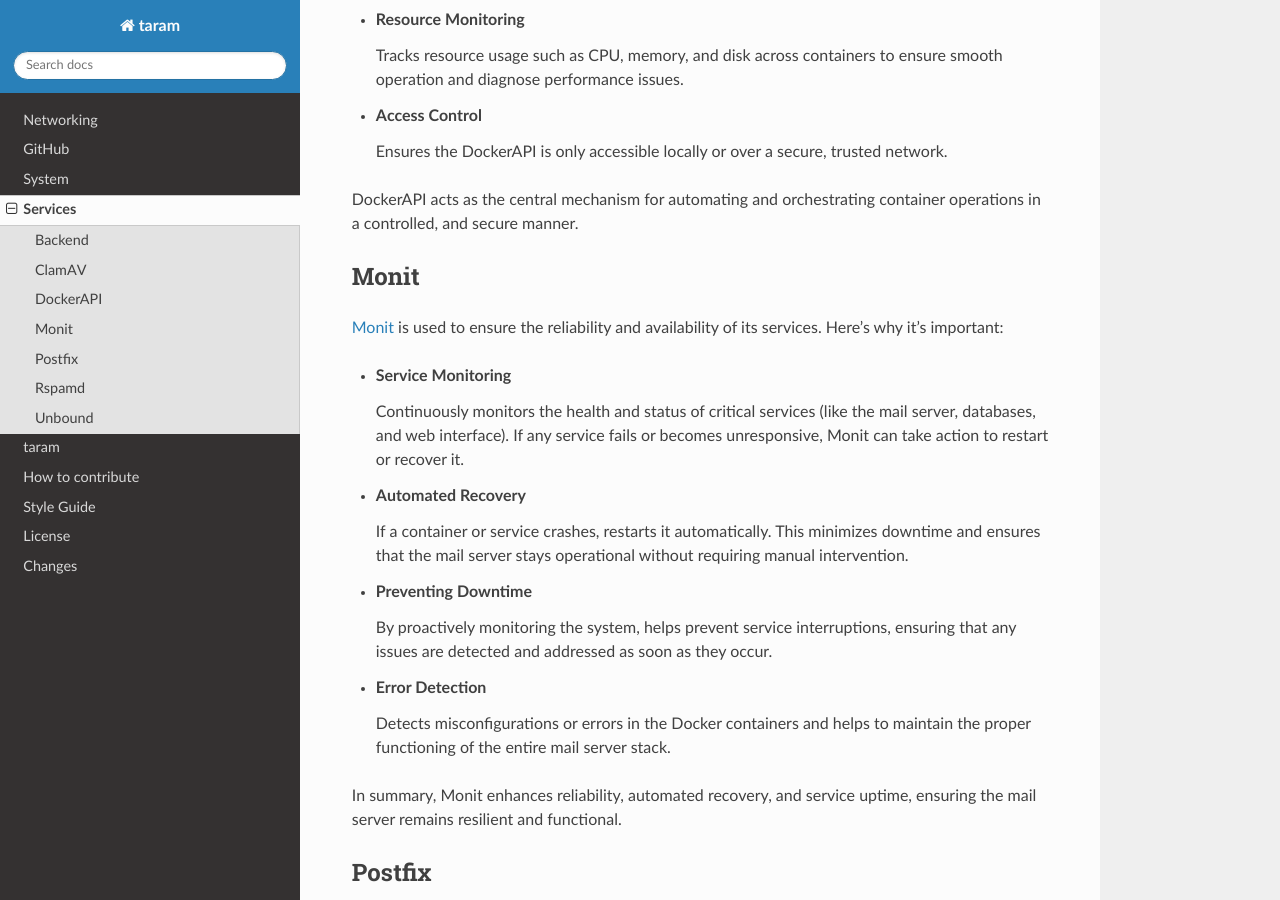
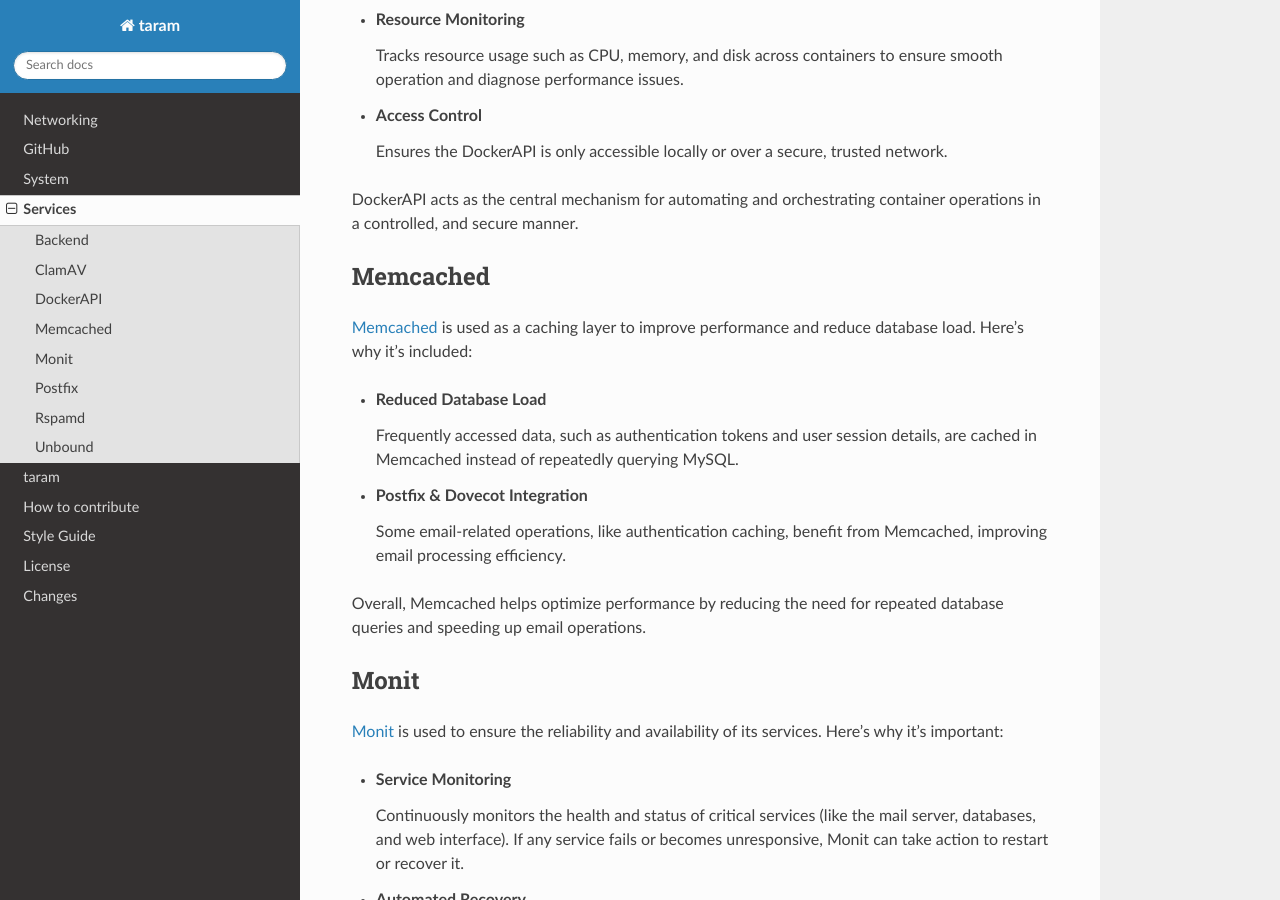
Before and after one commit to cr3/taramail, a Sphinx documentation site: the page built from docs/services.rst, in a window 1280 px wide and 900 px high, scrolled down 1568 px. Built offline with Sphinx 7.4.7 and the Read the Docs theme 3.1.0, drawn with Linux system fonts in a browser that asks for light colours; the version number is read from the project's files by our own code.

Commit message:
Add Memcached service

```diff
--- a/CHANGES.rst
+++ b/CHANGES.rst
@@ -1,12 +1,13 @@
 Version 0.2.0
 -------------
 
-Released 2025-01-27
+Released 2025-02-04
 
 -   Add backend service.
 -   Add clamd service.
 -   Add dockerapi service.
 -   Add dyndns service.
+-   Add memcached service.
 -   Add monit service.
 -   Add mysql service.
 -   Add netfilter service.
--- a/docs/services.rst
+++ b/docs/services.rst
@@ -92,6 +92,27 @@
 
 DockerAPI acts as the central mechanism for automating and orchestrating
 container operations in a controlled, and secure manner.
+
+Memcached
+---------
+
+`Memcached`_ is used as a caching layer to improve performance and reduce
+database load. Here’s why it’s included:
+
+* **Reduced Database Load**
+
+  Frequently accessed data, such as authentication tokens and user session
+  details, are cached in Memcached instead of repeatedly querying MySQL.
+
+* **Postfix & Dovecot Integration**
+
+  Some email-related operations, like authentication caching, benefit
+  from Memcached, improving email processing efficiency.
+
+Overall, Memcached helps optimize performance by reducing the need for
+repeated database queries and speeding up email operations.
+
+.. _Memcached: https://memcached.org/
 
 Monit
 -----
```
Also changed, not shown: compose.yaml (+12 -0 lines), 3 other files.
